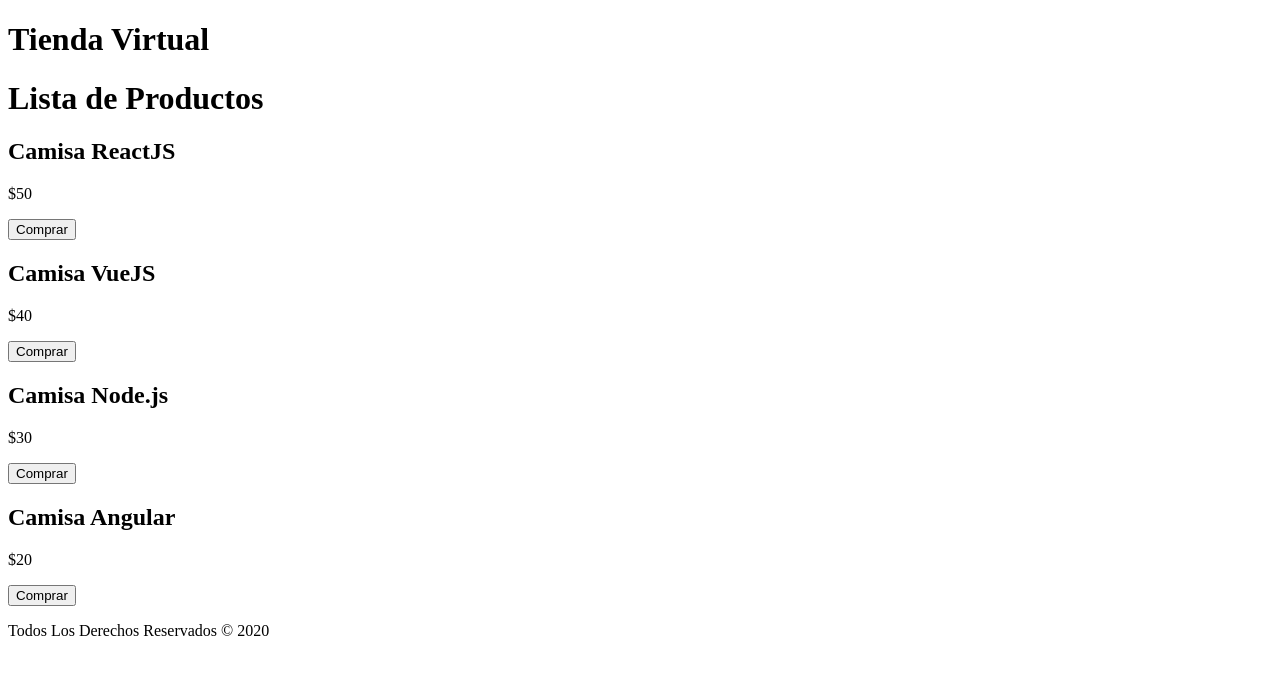
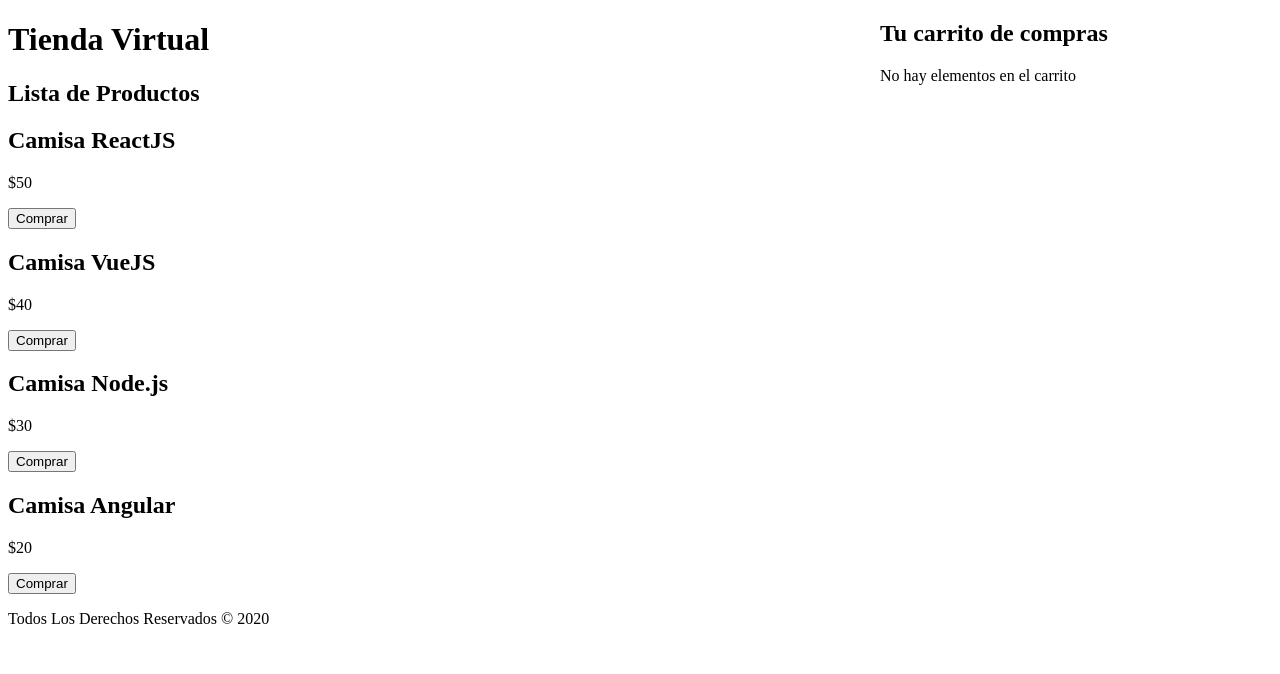
Before and after one commit to pablocastillo2017/BasicosDeReact, a React (Create React App) app: page / in a window 1280 px wide. Shown: the top 674 px of the page. Built offline with nearby package versions, Linux system fonts and the light colour scheme.

Commit message:
4.45 Mostrando los elementos del Carrito

```diff
--- a/src/App.js
+++ b/src/App.js
@@ -1,7 +1,8 @@
 import React,{Fragment , useState } from 'react';
-import Header from './components/Header'
-import Footer from './components/Footer'
-import Producto from './components/Producto'
+import Header from './components/Header';
+import Footer from './components/Footer';
+import Producto from './components/Producto';
+import Carrito from './components/Carrito';
 
 
 
@@ -40,7 +41,7 @@ function App() {
           titulo='Tienda Virtual'
         />
 
-        <h1>Lista de Productos</h1>
+        <h2>Lista de Productos</h2>
 
         {productos.map(producto =>(
 
@@ -53,7 +54,15 @@ function App() {
             agregarProducto={agregarProducto}
           />
 
+
+
         ))}
+
+        <Carrito
+
+         carrito={carrito}
+
+        />
 
 
 
--- /dev/null
+++ b/src/components/Carrito.js
@@ -0,0 +1,27 @@
+import React from 'react';
+import './carrito.css';
+import Producto from './Producto';
+
+
+const Carrito = ({carrito}) => (
+    <div className="carrito">
+        <h2>Tu carrito de compras</h2>
+
+
+        {carrito.length === 0
+        // en React no se puede colocar un if , se recomienda un terniario ? :
+        // ? si se cumple
+        // : si no se cumple
+        ? <p>No hay elementos en el carrito</p>
+        : carrito.map(producto => (
+            <Producto
+                key={producto.id}
+                producto={producto}
+
+            />
+        )) }
+    </div>
+
+);
+
+export default Carrito;
--- a/src/components/Producto.js
+++ b/src/components/Producto.js
@@ -7,12 +7,12 @@ const Producto = ({producto ,carrito ,agregarProducto ,productos}) => {
     // Funcion para Agregar Producto Al carrito
 
     const seleccionarProducto = id =>{
-        const producto = productos.filter(producto => producto.id === id );
+        const producto = productos.filter(producto => producto.id === id )[0];
         agregarProducto([
             // (...) Spread Operator Clona o Copia el Arreglo completo de los productos que existan en el carrito
             // para no perder los elementos que ya estan en el carrito
             ...carrito,
-            ...producto
+            producto
         ]);
     }
 
--- /dev/null
+++ b/src/components/carrito.css
@@ -0,0 +1,8 @@
+.carrito{
+    position: fixed;
+    top: 0;
+    right: 0;
+    background-color: white;
+    width: 400px;
+
+}
```
